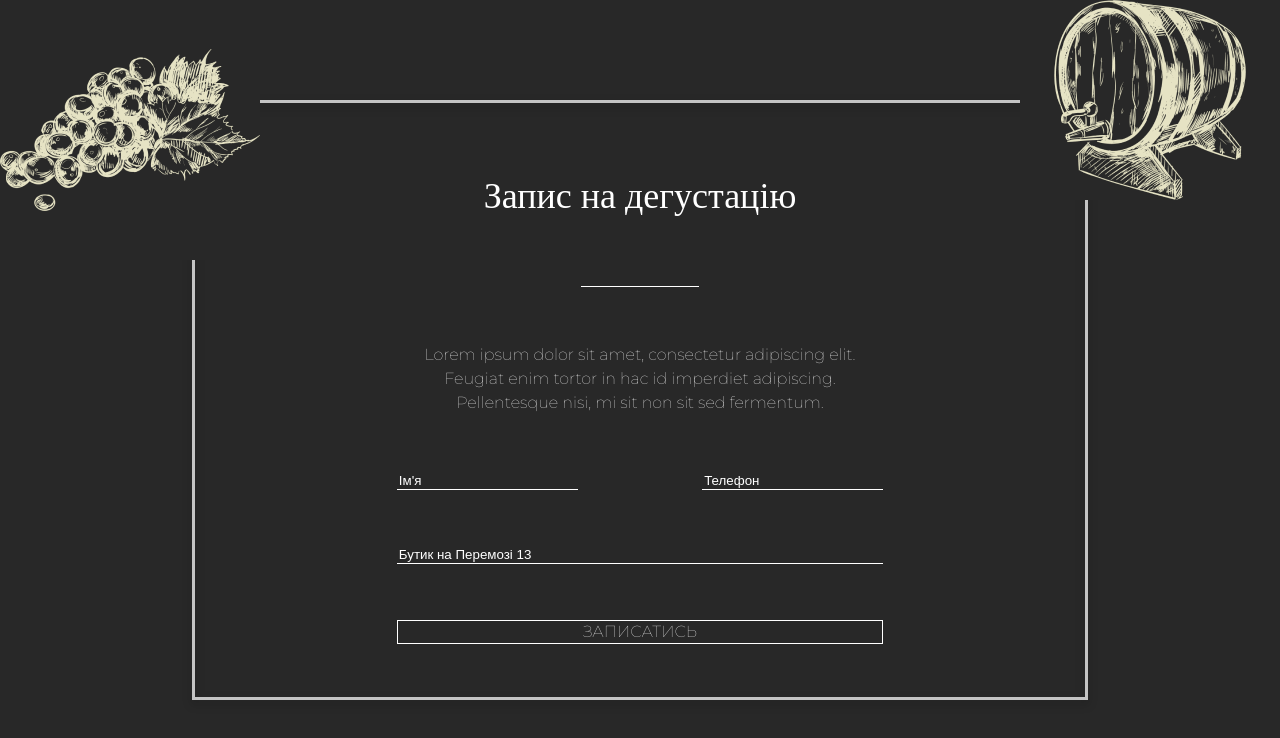
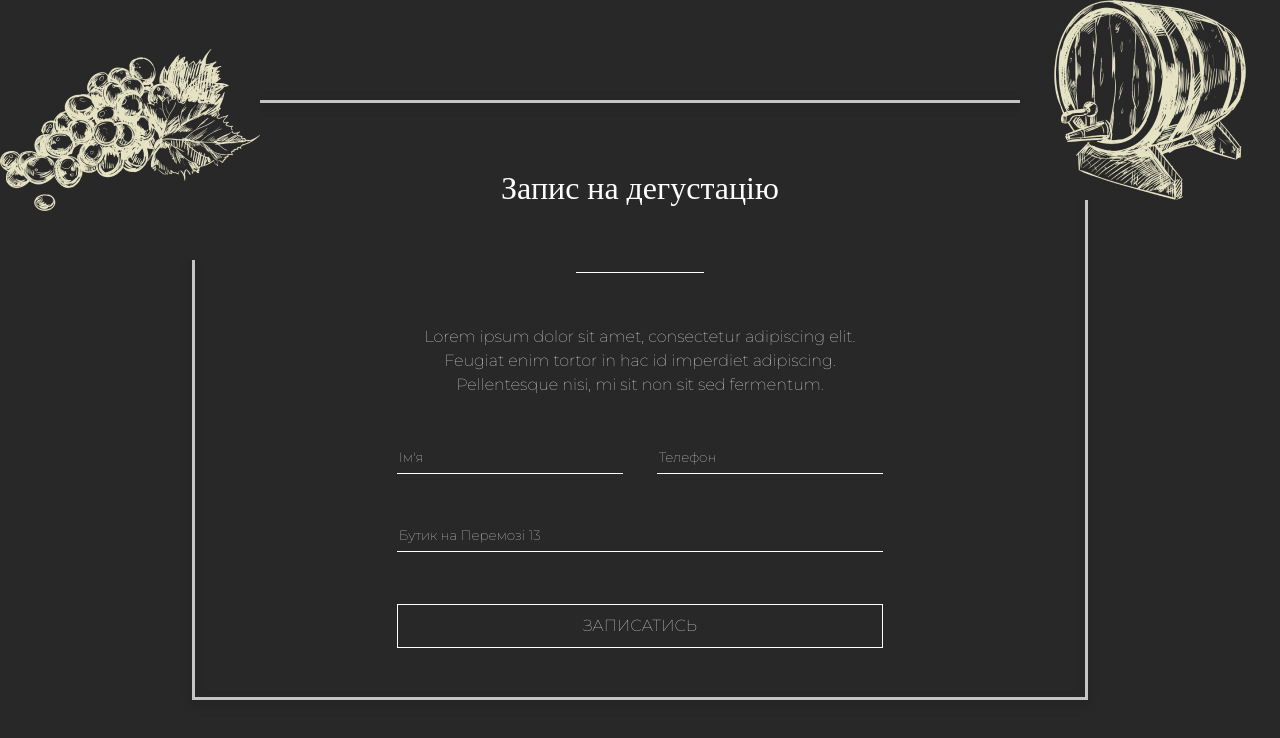
Before and after one commit to Olexandr-Kovalenko-24/Registration-for-tasting, a plain HTML site: page index.html in a window 1280 px wide. Drawn offline with nearby package versions, Linux system fonts and the light colour scheme.

Commit message:
Change input, button

```diff
--- a/index.css
+++ b/index.css
@@ -4,6 +4,7 @@
 
 :root {
     font-family: 'Playfair Display', serif;
+    font-size: 16px;
 }
 
 .bgc {
@@ -37,8 +38,7 @@
 
 .header {
     position: relative;
-    font-size: 36px;
-    top: 0px;
+    font-size: 2rem;
     line-height: 150%;
     padding: 10px 50px;
     box-sizing: border-box;
@@ -50,24 +50,24 @@
 .line {
     border-bottom: 1px solid #FFFFFF;
     align-self: center;
-    top: 0px;
-    width: 118px;
-    height: 0px;
+    width: 10vw;
 }
 
 .row {
     display: flex;
     flex-flow: row wrap;
     justify-content: space-between;
-    margin: 0;
+}
+
+.row input {
+    flex-grow: 0.4;
 }
 
 .text {
     font-family: 'Montserrat', sans-serif;
-    font-style: normal;
     text-align: center;
     font-weight: 400;
-    font-size: 16px;
+    font-size: 1rem;
     line-height: 150%;
     color: #FFFFFF;
 }
@@ -85,9 +85,11 @@
 }
 
 input {
+    font-family: 'Montserrat', sans-serif;
     background-color: transparent;
     border: none;
     border-bottom: 1px solid #FFFFFF;
+    padding-bottom: 0.5rem;
 }
 
 input::placeholder {
@@ -98,10 +100,9 @@ input::placeholder {
     text-transform: uppercase;
     background-color: transparent;
     font-family: 'Montserrat';
-    font-style: normal;
     font-weight: 500;
-    font-size: 16px;
-    line-height: 20px;
+    font-size: 1rem;
+    line-height: 2.5rem;
     border: 1px solid #FFFFFF;
     color: #FFFFFF;
 }
```
